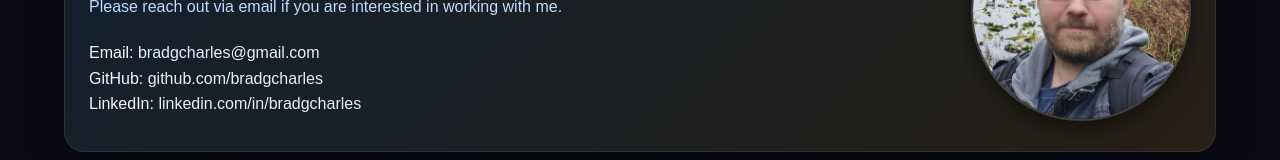
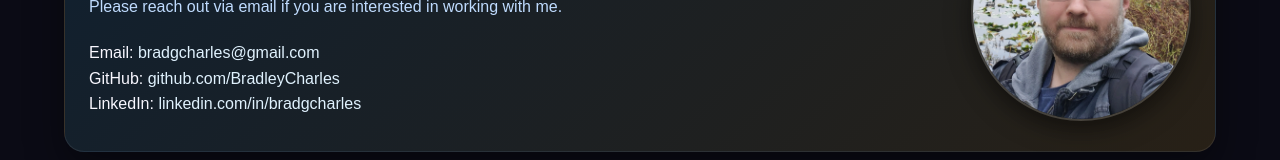
Before and after one commit to BradleyCharles/ProjectBradley, a Next.js app: page / in a window 1280 px wide. Shown: the part 5254-5414 px from the top of the page. Built offline with nearby package versions, Linux system fonts and the light colour scheme.

Commit message:
Fixed bad link

```diff
--- a/src/Components/ArtistPage.tsx
+++ b/src/Components/ArtistPage.tsx
@@ -257,11 +257,11 @@ export default function ArtistPage() {
               <p>
                 GitHub:{" "}
                 <a
-                  href="https://github.com/bradgcharles"
+                  href="https://github.com/BradleyCharles"
                   target="_blank"
                   rel="noreferrer"
                 >
-                  github.com/bradgcharles
+                  github.com/BradleyCharles
                 </a>
               </p>
               <p>
--- a/src/app/page.tsx
+++ b/src/app/page.tsx
@@ -59,11 +59,11 @@ export default function Home() {
                   <p className={styles.contactLine}>
                     GitHub:{" "}
                     <a
-                      href="https://github.com/bradgcharles"
+                      href="https://github.com/BradleyCharles"
                       target="_blank"
                       rel="noreferrer"
                     >
-                      github.com/bradgcharles
+                      github.com/BradleyCharles
                     </a>
                   </p>
                   <p className={styles.contactLine}>
```
